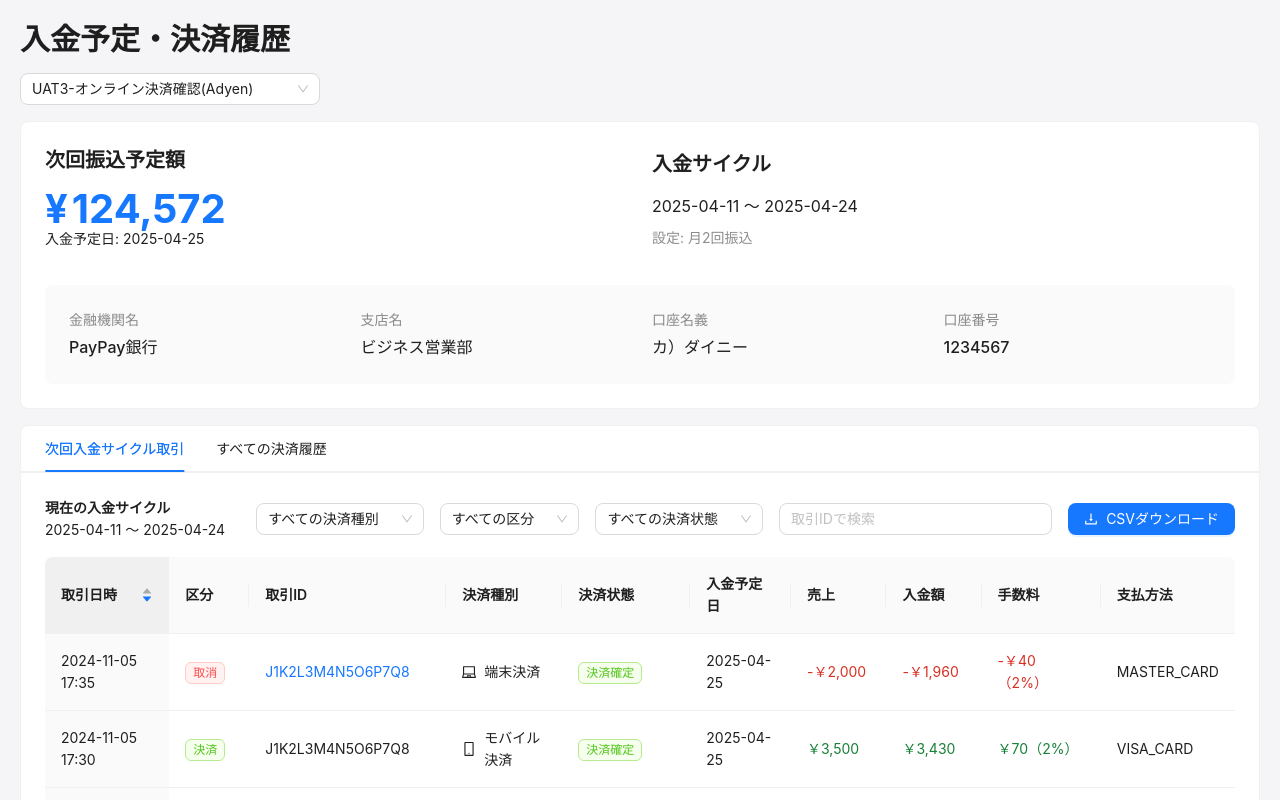
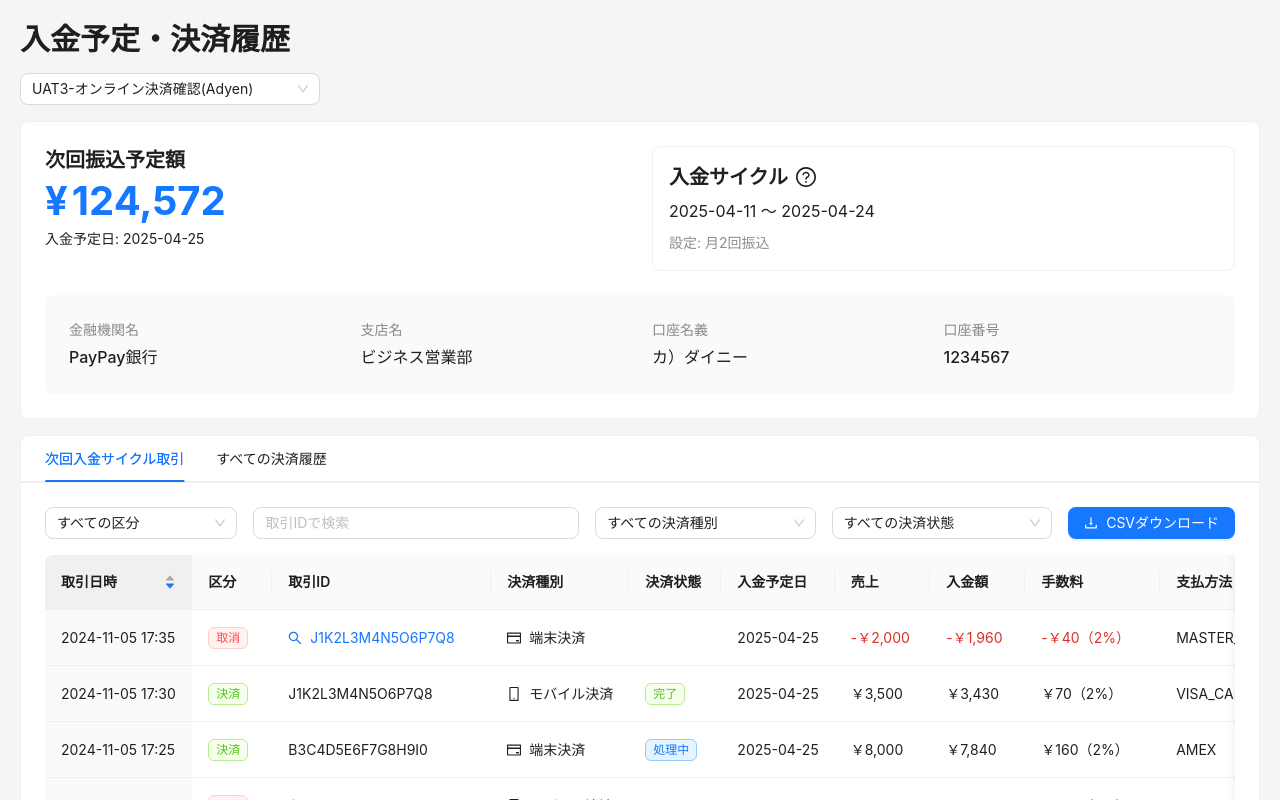
Before and after one commit to REI31001/terminalPayment-history, a React (Vite) app: page / in a window 1280 px wide. Shown: the top 800 px of the page. Built offline with nearby package versions, Linux system fonts and the light colour scheme.

Commit message:
Update payment history components and styles

```diff
--- a/package.json
+++ b/package.json
@@ -5,7 +5,7 @@
   "type": "module",
   "scripts": {
     "dev": "vite",
-    "build": "tsc && vite build",
+    "build": "vite build",
     "lint": "eslint . --ext ts,tsx --report-unused-disable-directives --max-warnings 0",
     "preview": "vite preview"
   },
--- a/src/app/next-payment.css
+++ b/src/app/next-payment.css
@@ -43,14 +43,23 @@
 
 .payment-cycle-info {
     height: 100%;
-    padding: 4px 0;
+    border: 1px solid #f0f0f0;
+    border-radius: 8px;
+    padding: 16px;
+    display: flex;
+    flex-direction: column;
+    justify-content: space-between;
 }
 
 .bank-info-section {
     background-color: #fafafa;
     border-radius: 8px;
     padding: 24px;
-    margin-top: 8px;
+    margin-top: 0;
+    height: 100%;
+    display: flex;
+    flex-direction: column;
+    justify-content: space-between;
 }
 
 .bank-info-item {
@@ -92,3 +101,17 @@
     box-shadow: none;
     border: none;
 }
+
+.ant-statistic-content {
+    margin-bottom: 8px;
+}
+
+.ant-col-xs-24.ant-col-sm-12 {
+    display: flex;
+    flex-direction: column;
+    height: 100%;
+}
+
+.ant-col-xs-24.ant-col-sm-12 > * {
+    height: 100%;
+}
--- a/src/components/PaymentHistory.tsx
+++ b/src/components/PaymentHistory.tsx
@@ -12,12 +12,15 @@ import {
   Row,
   Col,
   Statistic,
-  Input
+  Input,
+  Tooltip
 } from 'antd';
 import {
   MobileOutlined,
-  LaptopOutlined,
-  DownloadOutlined
+  CreditCardOutlined,
+  DownloadOutlined,
+  SearchOutlined,
+  QuestionCircleOutlined
 } from '@ant-design/icons';
 import '../app/next-payment.css';
 import { mockPaymentData } from '../mocks/paymentData';
@@ -36,7 +39,7 @@ const PaymentHistory: React.FC = () => {
   };
 
   const renderPaymentTypeIcon = (type: 'terminal' | 'mobile') => {
-    return type === 'terminal' ? <LaptopOutlined /> : <MobileOutlined />;
+    return type === 'terminal' ? <CreditCardOutlined /> : <MobileOutlined />;
   };
 
   const columns = [
@@ -63,7 +66,12 @@ const PaymentHistory: React.FC = () => {
       key: 'id',
       render: (id: string, record: PaymentTransaction) => (
         record.transactionType === 'refund' ? (
-          <a onClick={() => setTransactionIdFilter(id)}>{id}</a>
+          <a onClick={() => setTransactionIdFilter(id)}>
+            <Space>
+              <SearchOutlined />
+              {id}
+            </Space>
+          </a>
         ) : id
       ),
     },
@@ -82,10 +90,12 @@ const PaymentHistory: React.FC = () => {
       title: '決済状態',
       dataIndex: 'status',
       key: 'status',
-      render: (status: 'confirmed' | 'authorized') => (
-        <Tag color={status === 'confirmed' ? 'success' : 'warning'}>
-          {status === 'confirmed' ? '決済確定' : '（仮）承認済'}
-        </Tag>
+      render: (status: 'confirmed' | 'authorized', record: PaymentTransaction) => (
+        record.transactionType === 'refund' ? null : (
+          <Tag color={status === 'confirmed' ? 'success' : 'processing'}>
+            {status === 'confirmed' ? '完了' : '処理中'}
+          </Tag>
+        )
       ),
     },
     {
@@ -98,7 +108,7 @@ const PaymentHistory: React.FC = () => {
       dataIndex: 'salesAmount',
       key: 'salesAmount',
       render: (amount: number, record: PaymentTransaction) => (
-        <span style={{ color: record.transactionType === 'refund' ? '#d93025' : '#188038' }}>
+        <span style={{ color: record.transactionType === 'refund' ? '#d93025' : 'inherit' }}>
           {record.transactionType === 'refund' ? '-' : ''}{formatCurrency(amount)}
         </span>
       ),
@@ -108,7 +118,7 @@ const PaymentHistory: React.FC = () => {
       dataIndex: 'paymentAmount',
       key: 'paymentAmount',
       render: (amount: number, record: PaymentTransaction) => (
-        <span style={{ color: record.transactionType === 'refund' ? '#d93025' : '#188038' }}>
+        <span style={{ color: record.transactionType === 'refund' ? '#d93025' : 'inherit' }}>
           {record.transactionType === 'refund' ? '-' : ''}{formatCurrency(amount)}
         </span>
       ),
@@ -118,7 +128,7 @@ const PaymentHistory: React.FC = () => {
       dataIndex: 'fee',
       key: 'fee',
       render: (fee: number, record: PaymentTransaction) => (
-        <span style={{ color: record.transactionType === 'refund' ? '#d93025' : '#188038' }}>
+        <span style={{ color: record.transactionType === 'refund' ? '#d93025' : 'inherit' }}>
           {record.transactionType === 'refund' ? '-' : ''}{formatCurrency(fee)}（2%）
         </span>
       ),
@@ -139,8 +149,23 @@ const PaymentHistory: React.FC = () => {
           <Card style={{ marginBottom: 16, background: 'white' }}>
             <Row gutter={[16, 16]} style={{ alignItems: 'center' }}>
               <Col flex="auto">
-                <Text strong>現在の入金サイクル</Text>
-                <div style={{ whiteSpace: 'nowrap' }}>{mockPaymentData.paymentCycle.start} 〜 {mockPaymentData.paymentCycle.end}</div>
+                <Select
+                  defaultValue="すべての区分"
+                  style={{ width: '100%' }}
+                  options={[
+                    { value: 'all', label: 'すべての区分' },
+                    { value: 'payment', label: '決済' },
+                    { value: 'refund', label: '取消' },
+                  ]}
+                />
+              </Col>
+              <Col flex="auto">
+                <Input
+                  placeholder="取引IDで検索"
+                  value={transactionIdFilter || ''}
+                  onChange={(e) => setTransactionIdFilter(e.target.value || null)}
+                  allowClear
+                />
               </Col>
               <Col flex="auto">
                 <Select
@@ -155,32 +180,13 @@ const PaymentHistory: React.FC = () => {
               </Col>
               <Col flex="auto">
                 <Select
-                  defaultValue="すべての区分"
-                  style={{ width: '100%' }}
-                  options={[
-                    { value: 'all', label: 'すべての区分' },
-                    { value: 'payment', label: '決済' },
-                    { value: 'refund', label: '取消' },
-                  ]}
-                />
-              </Col>
-              <Col flex="auto">
-                <Select
                   defaultValue="すべての決済状態"
                   style={{ width: '100%' }}
                   options={[
                     { value: 'all', label: 'すべての決済状態' },
-                    { value: 'confirmed', label: '決済確定' },
-                    { value: 'authorized', label: '（仮）承認済' },
+                    { value: 'confirmed', label: '完了' },
+                    { value: 'authorized', label: '処理中' },
                   ]}
-                />
-              </Col>
-              <Col flex="auto">
-                <Input
-                  placeholder="取引IDで検索"
-                  value={transactionIdFilter || ''}
-                  onChange={(e) => setTransactionIdFilter(e.target.value || null)}
-                  allowClear
                 />
               </Col>
               <Col>
@@ -196,6 +202,7 @@ const PaymentHistory: React.FC = () => {
               (transaction.transactionType === 'refund' && transaction.originalTransactionId === transactionIdFilter)
             )}
             columns={columns}
+            scroll={{ x: 'max-content' }}
             pagination={{
               total: mockPaymentData.transactions.length,
               pageSize: 10,
@@ -219,6 +226,25 @@ const PaymentHistory: React.FC = () => {
               </Col>
               <Col flex="auto">
                 <Select
+                  defaultValue="すべての区分"
+                  style={{ width: '100%' }}
+                  options={[
+                    { value: 'all', label: 'すべての区分' },
+                    { value: 'payment', label: '決済' },
+                    { value: 'refund', label: '取消' },
+                  ]}
+                />
+              </Col>
+              <Col flex="auto">
+                <Input
+                  placeholder="取引IDで検索"
+                  value={transactionIdFilter || ''}
+                  onChange={(e) => setTransactionIdFilter(e.target.value || null)}
+                  allowClear
+                />
+              </Col>
+              <Col flex="auto">
+                <Select
                   defaultValue="すべての決済種別"
                   style={{ width: '100%' }}
                   options={[
@@ -230,23 +256,12 @@ const PaymentHistory: React.FC = () => {
               </Col>
               <Col flex="auto">
                 <Select
-                  defaultValue="すべての区分"
-                  style={{ width: '100%' }}
-                  options={[
-                    { value: 'all', label: 'すべての区分' },
-                    { value: 'payment', label: '決済' },
-                    { value: 'refund', label: '取消' },
-                  ]}
-                />
-              </Col>
-              <Col flex="auto">
-                <Select
                   defaultValue="すべての決済状態"
                   style={{ width: '100%' }}
                   options={[
                     { value: 'all', label: 'すべての決済状態' },
-                    { value: 'confirmed', label: '決済確定' },
-                    { value: 'authorized', label: '（仮）承認済' },
+                    { value: 'confirmed', label: '完了' },
+                    { value: 'authorized', label: '処理中' },
                   ]}
                 />
               </Col>
@@ -258,8 +273,12 @@ const PaymentHistory: React.FC = () => {
             </Row>
           </Card>
           <Table
-            dataSource={mockPaymentData.transactions}
+            dataSource={mockPaymentData.transactions.filter(transaction =>
+              !transactionIdFilter || transaction.id === transactionIdFilter ||
+              (transaction.transactionType === 'refund' && transaction.originalTransactionId === transactionIdFilter)
+            )}
             columns={columns}
+            scroll={{ x: 'max-content' }}
             pagination={{
               total: mockPaymentData.transactions.length,
               pageSize: 10,
@@ -292,7 +311,7 @@ const PaymentHistory: React.FC = () => {
       <Card className="next-payment-card">
         <Row gutter={[24, 24]}>
           <Col xs={24} sm={12}>
-            <Title level={4} style={{ marginBottom: 16 }}>次回振込予定額</Title>
+            <Title level={4} style={{ marginBottom: 8 }}>次回振込予定額</Title>
             <Statistic
               value={mockPaymentData.nextPaymentAmount}
               precision={0}
@@ -308,7 +327,27 @@ const PaymentHistory: React.FC = () => {
           </Col>
           <Col xs={24} sm={12}>
             <div className="payment-cycle-info">
-              <Title level={4} style={{ marginBottom: 16 }}>入金サイクル</Title>
+              <Title level={4} style={{ marginBottom: 8 }}>
+                入金サイクル
+                <Tooltip
+                  title={
+                    <span>
+                      売上の入金カレンダーは
+                      <a
+                        href="https://dinii.wraptas.site/1ac71045ad748068b628e931514615b1"
+                        target="_blank"
+                        rel="noopener noreferrer"
+                        style={{ margin: '0 4px' }}
+                      >
+                        ヘルプサイト
+                      </a>
+                      を確認ください。
+                    </span>
+                  }
+                >
+                  <QuestionCircleOutlined style={{ marginLeft: 8, color: 'inherit' }} />
+                </Tooltip>
+              </Title>
               <div style={{ fontSize: '16px', marginBottom: 8 }}>
                 {mockPaymentData.paymentCycle.start} 〜 {mockPaymentData.paymentCycle.end}
               </div>
```
Also changed, not shown: vercel.json.
